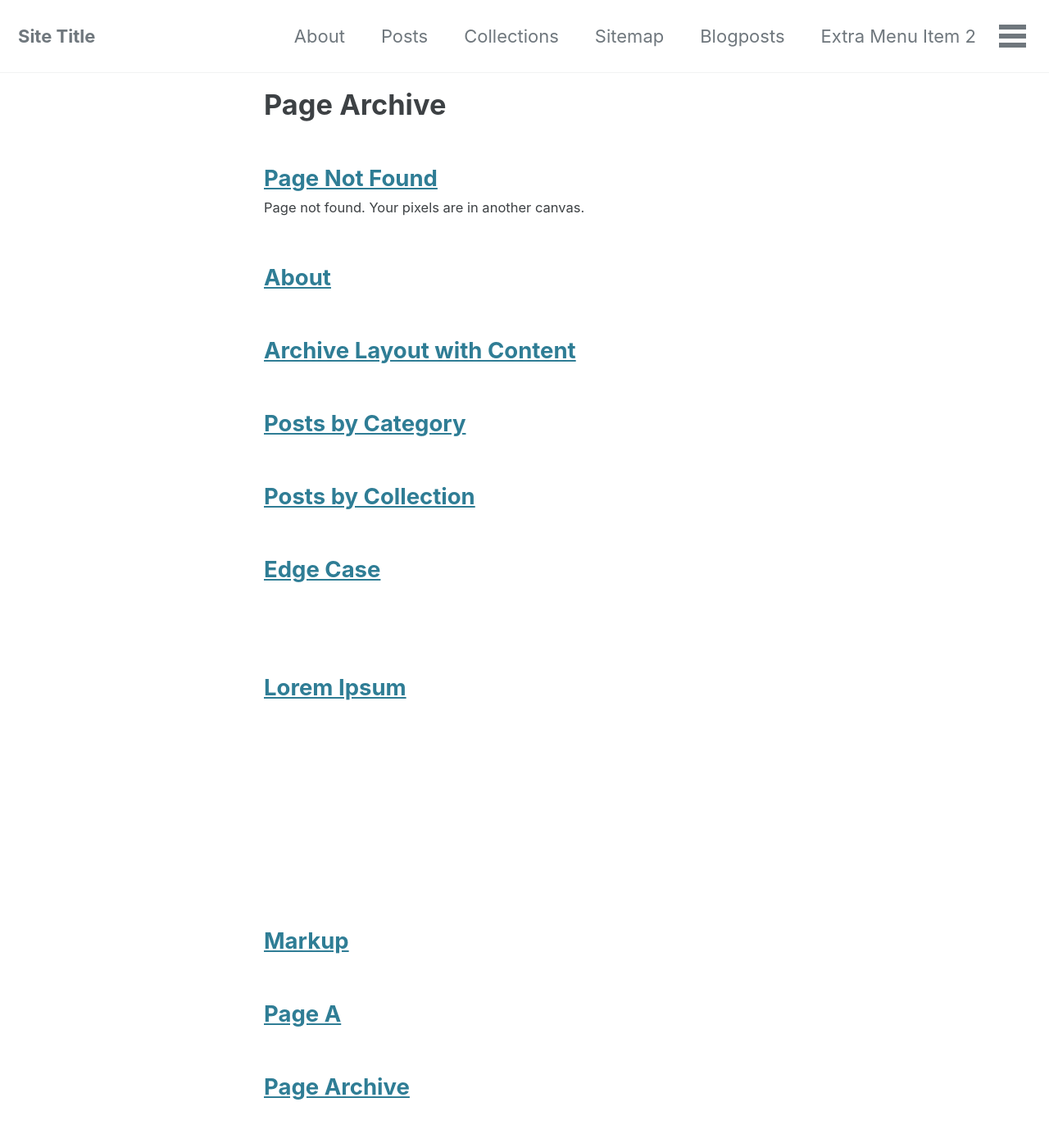
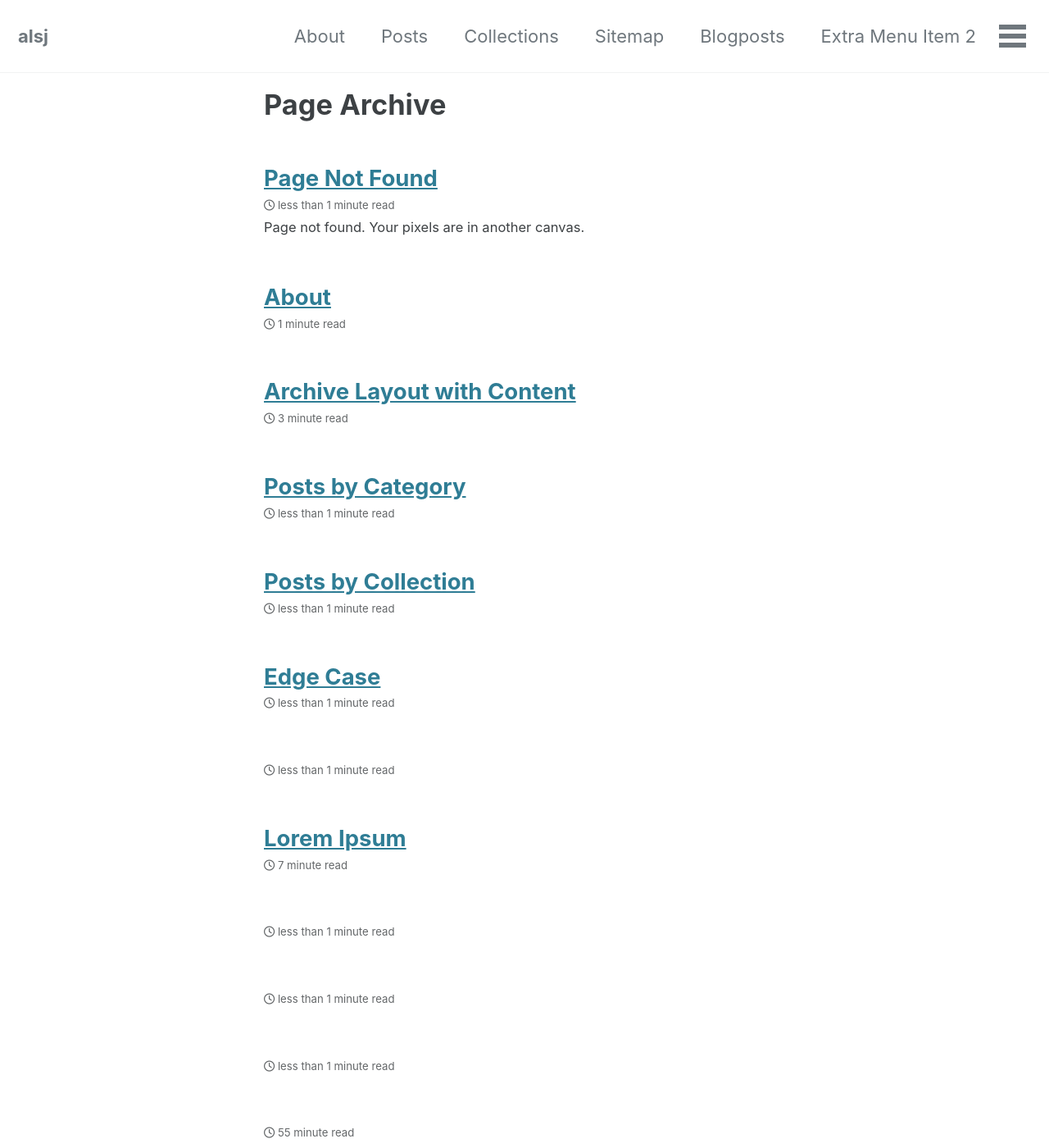
Before and after one commit to alschaap/alschaap.github.io, a Jekyll site: the page built from _pages/page-archive.html, in a window 1280 px wide and 1400 px high. Shown: the whole window at 82% size. Built offline with Jekyll 4.4.1, drawn with Linux system fonts in a browser that asks for light colours; cached includes are drawn as plain includes; nearby versions of some CDN libraries; some of the changed text lies outside the part shown.

Commit message:
changed config.yml setup

```diff
--- a/_config.yml
+++ b/_config.yml
@@ -16,7 +16,7 @@
 
 # Site Settings
 locale                   : "en-US"
-title                    : "Site Title" #"alsj"
+title                    : "alsj" #"Site Title"
 title_separator          : "-"
 subtitle                 : # site tagline that appears below site title in masthead
 name                     : "Your Name"
@@ -271,7 +271,7 @@
   # _posts
   - scope:
       path: ""
-      type: posts
+      type: pages #posts
     values:
       layout: single
       author_profile: true
```
